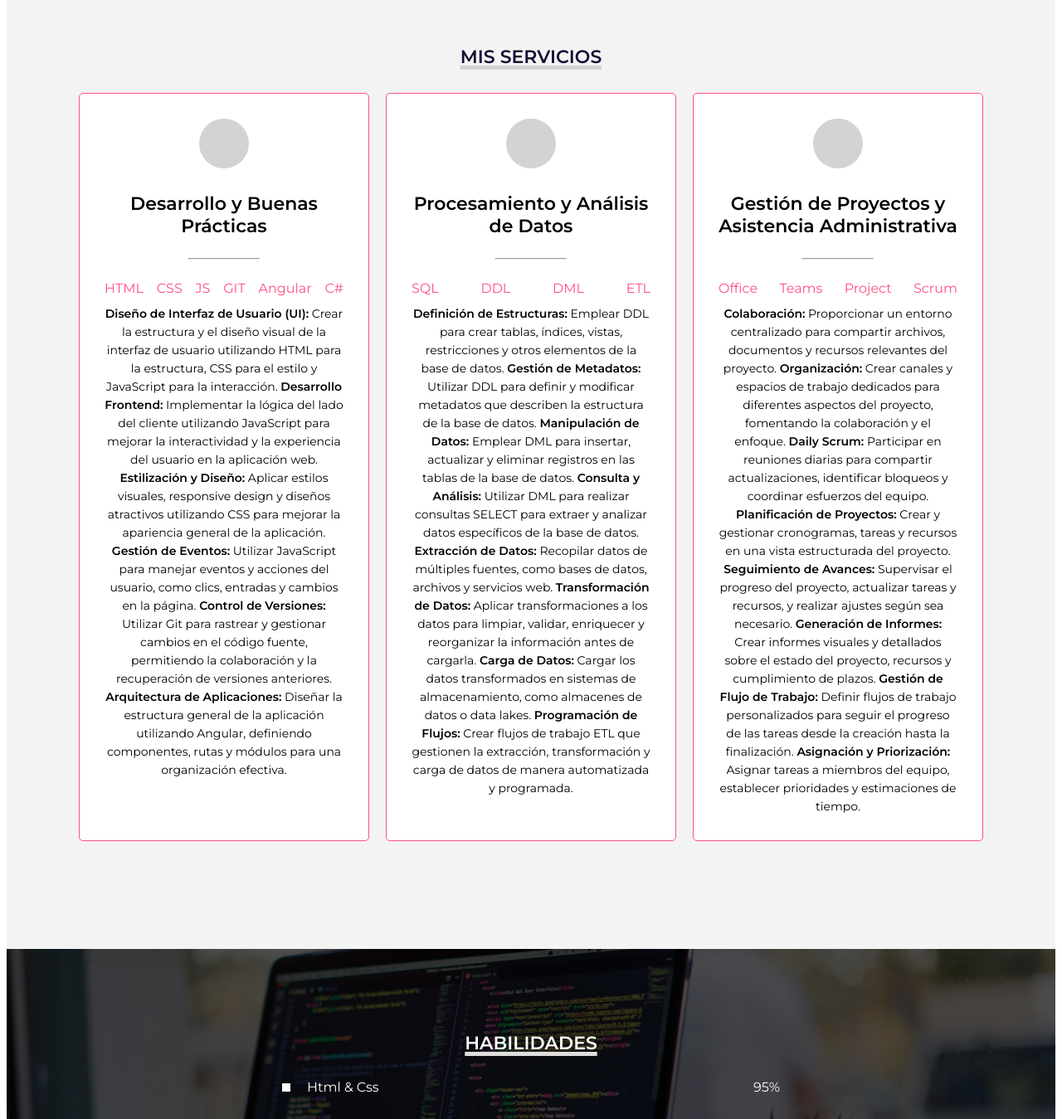
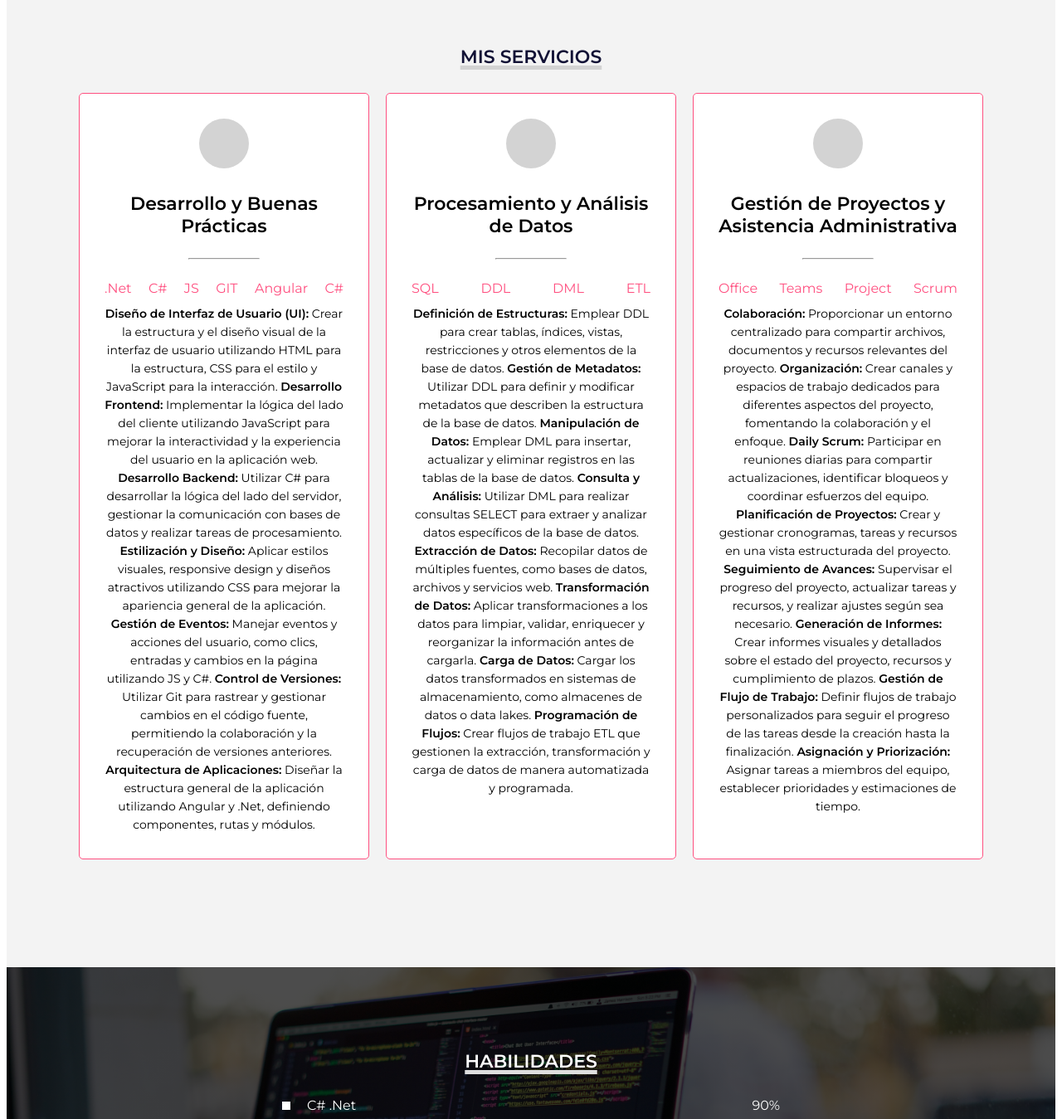
Before and after one commit to tutinjg/ng-mypage, an Angular app: page / in a window 1280 px wide. Shown: the part 1451-2800 px from the top of the page at 83% size. Built offline with nearby package versions, Linux system fonts and the light colour scheme.

Commit message:
Actualizacion de seccion de habilidades y sesrvicios

```diff
--- a/src/app/my-page/my-page.component.css
+++ b/src/app/my-page/my-page.component.css
@@ -342,6 +342,13 @@
 }
 
         /* BARRAS DE PROGRESO */
+.contenedor-skills .skill .barra .barra-progreso0 {
+    background-color: #fff;
+    width: 90%;
+    height: 6px;
+    animation: progreso0 2s forwards;
+}
+
 .contenedor-skills .skill .barra .barra-progreso1 {
     background-color: #fff;
     width: 95%;
@@ -367,6 +374,14 @@
     animation: progreso4 2s forwards;
 }
         /* ANIMACIONES DE LAS BARRAS*/
+@keyframes progreso0 {
+    0% {
+        width: 0;
+    }
+    100% {
+        width: 90%;
+    }
+}
 @keyframes progreso1 {
     0% {
         width: 0;
@@ -569,6 +584,7 @@
     nav.responsive ul li {
         margin: 5px 0;
     }
+
     #icono-nav {
         display: block;
     }
--- a/src/app/my-page/my-page.component.html
+++ b/src/app/my-page/my-page.component.html
@@ -21,6 +21,7 @@
                             <li><a href="#inicio"  (click)="seleccionar(this)">INICIO</a></li>
                             <li><a href="#sobremi" (click)="seleccionar(this)">SOBRE MI</a></li>
                             <li><a href="#servicios" (click)="seleccionar(this)">SERVICIOS</a></li>
+                            <li><a href="#habilidades" (click)="seleccionar(this)">HABILIDADES</a></li>
                             <li><a href="#portafolio" (click)="seleccionar(this)">CERTIFICACIONES</a><li>
                             <li><a href="#contacto" (click)="seleccionar(this)">CONTACTO</a></li>
                         </ul>
@@ -73,8 +74,8 @@
                 <h4>Desarrollo y Buenas Prácticas</h4>
                 <hr>
                 <ul class="servicios-tag">
-                    <li>HTML</li>
-                    <li>CSS</li>
+                    <li>.Net</li>
+                    <li>C#</li>
                     <li>JS</li>
                     <li>GIT</li>
                     <li>Angular</li>
@@ -83,10 +84,11 @@
                 <p>
                     <b>Diseño de Interfaz de Usuario (UI):</b> Crear la estructura y el diseño visual de la interfaz de usuario utilizando HTML para la estructura, CSS para el estilo y JavaScript para la interacción.
                     <b>Desarrollo Frontend:</b> Implementar la lógica del lado del cliente utilizando JavaScript para mejorar la interactividad y la experiencia del usuario en la aplicación web.
+                    <b>Desarrollo Backend:</b> Utilizar C# para desarrollar la lógica del lado del servidor, gestionar la comunicación con bases de datos y realizar tareas de procesamiento.
                     <b>Estilización y Diseño:</b> Aplicar estilos visuales, responsive design y diseños atractivos utilizando CSS para mejorar la apariencia general de la aplicación.
-                    <b>Gestión de Eventos:</b> Utilizar JavaScript para manejar eventos y acciones del usuario, como clics, entradas y cambios en la página.
+                    <b>Gestión de Eventos:</b> Manejar eventos y acciones del usuario, como clics, entradas y cambios en la página utilizando JS y C#.
                     <b>Control de Versiones:</b> Utilizar Git para rastrear y gestionar cambios en el código fuente, permitiendo la colaboración y la recuperación de versiones anteriores.
-                    <b>Arquitectura de Aplicaciones:</b> Diseñar la estructura general de la aplicación utilizando Angular, definiendo componentes, rutas y módulos para una organización efectiva.
+                    <b>Arquitectura de Aplicaciones:</b> Diseñar la estructura general de la aplicación utilizando Angular y .Net, definiendo componentes, rutas y módulos.
                 </p>
             </div>
             <div class="servicio">
@@ -136,9 +138,19 @@
     </section>
 
     <!--SECCION HABILIDADES-->
+    <section id="habilidades">
         <div class="contenedor-skills" id="skills">
             <h3 class="titulo-seccion">HABILIDADES</h3>
             <div class="skill">
+                <div class="info">
+                    <p><span class="lista"></span>C# .Net</p>
+                    <span class="porcentaje">90%</span>
+                </div>
+                <div class="barra">
+                    <div id="html" class="barra-progreso0">
+                    </div>
+                </div>
+
                 <div class="info">
                     <p><span class="lista"></span>Html & Css</p>
                     <span class="porcentaje">95%</span>
@@ -173,7 +185,7 @@
                 </div>
             </div>
         </div>
-
+    </section>
     <!--SECCION PORTAFOLIO / CERTIFICACIONES -->
     <section id="portafolio">
         <h3 class="titulo-seccion">MIS CERTIFICACIONES</h3>
```
Lines whose indentation alone changed are shown as unchanged.
